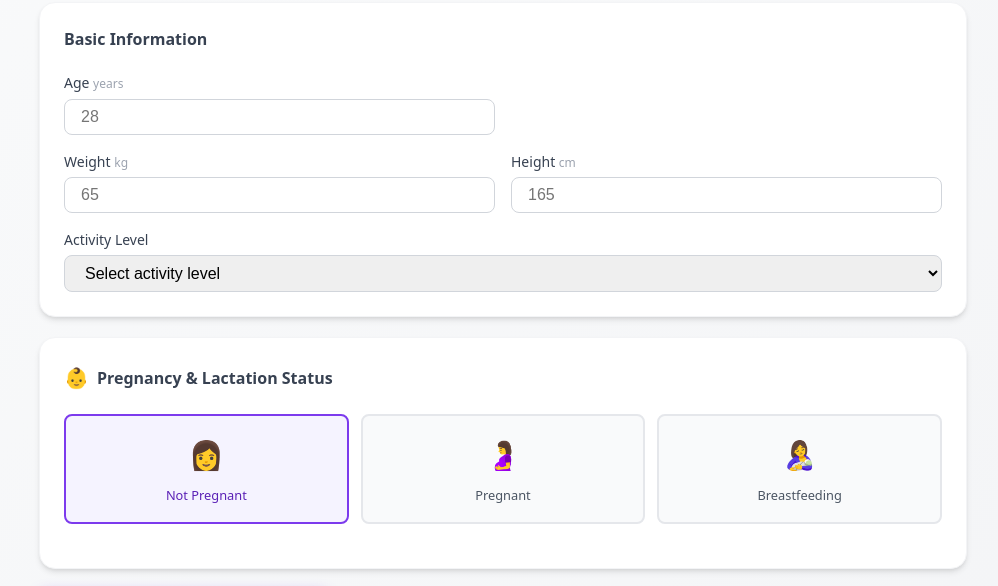
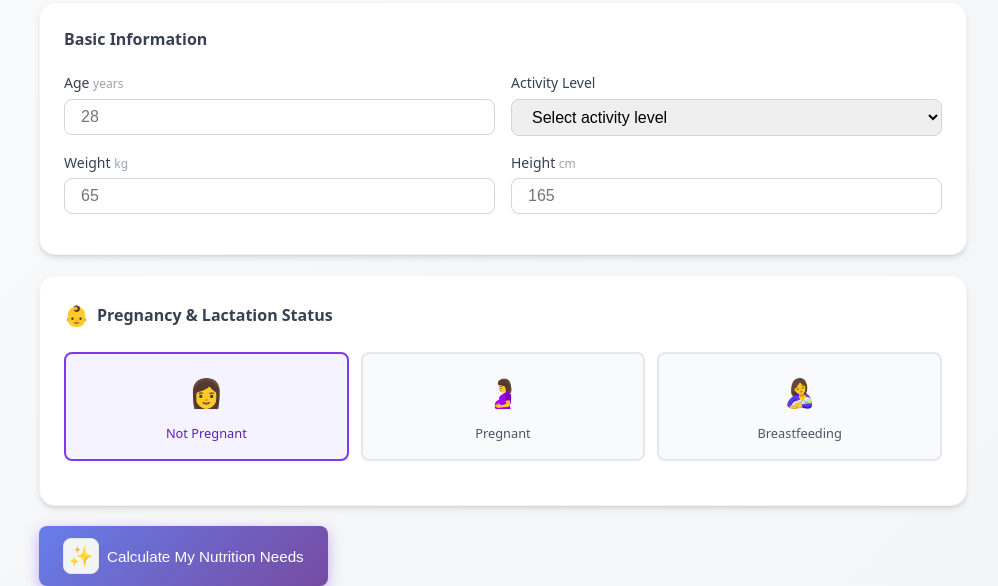
Before and after one commit to NLarchive/nutrimom, a website: page index.html in a window 1280 px wide. Shown: the part 197-783 px from the top of the page, without its empty margins (137-1135 px from the left). Drawn offline with Linux system fonts and the light colour scheme.

Commit message:
Reorder profile form fields: move Activity Level to second position
- Moved Activity Level field from bottom to second position (after Age)
- Maintains two-column layout in form rows
- Tests pass in chromium

```diff
--- a/index.html
+++ b/index.html
@@ -59,16 +59,17 @@
                 <input type="number" id="age" name="ageYears" min="14" max="60" placeholder="28" required>
               </div>
 
-              <!-- Sex field is hidden to simplify the UI for the target (pregnancy) demographic.
-                   The underlying engine and this structure still support 'male' for future
-                   recycling in other nutrition tools. -->
-              <div class="form-group" style="display: none;">
-                <label for="sex">
-                  <span class="label-text">Sex</span>
+              <div class="form-group">
+                <label for="activity">
+                  <span class="label-text">Activity Level</span>
                 </label>
-                <select id="sex" name="sex">
-                  <option value="female" selected>Female</option>
-                  <option value="male">Male</option>
+                <select id="activity" name="activityLevel" required>
+                  <option value="">Select activity level</option>
+                  <option value="sedentary">Sedentary - Little or no exercise</option>
+                  <option value="lightly_active">Lightly Active - Exercise 1-3 days/week</option>
+                  <option value="moderately_active">Moderately Active - Exercise 3-5 days/week</option>
+                  <option value="very_active">Very Active - Hard exercise 6-7 days/week</option>
+                  <option value="extra_active">Extra Active - Very hard exercise or physical job</option>
                 </select>
               </div>
             </div>
@@ -89,20 +90,6 @@
                 </label>
                 <input type="number" id="height" name="heightCm" min="100" max="250" placeholder="165" required>
               </div>
-            </div>
-
-            <div class="form-group form-group-full">
-              <label for="activity">
-                <span class="label-text">Activity Level</span>
-              </label>
-              <select id="activity" name="activityLevel" required>
-                <option value="">Select activity level</option>
-                <option value="sedentary">Sedentary - Little or no exercise</option>
-                <option value="lightly_active">Lightly Active - Exercise 1-3 days/week</option>
-                <option value="moderately_active">Moderately Active - Exercise 3-5 days/week</option>
-                <option value="very_active">Very Active - Hard exercise 6-7 days/week</option>
-                <option value="extra_active">Extra Active - Very hard exercise or physical job</option>
-              </select>
             </div>
           </div>
 
```
